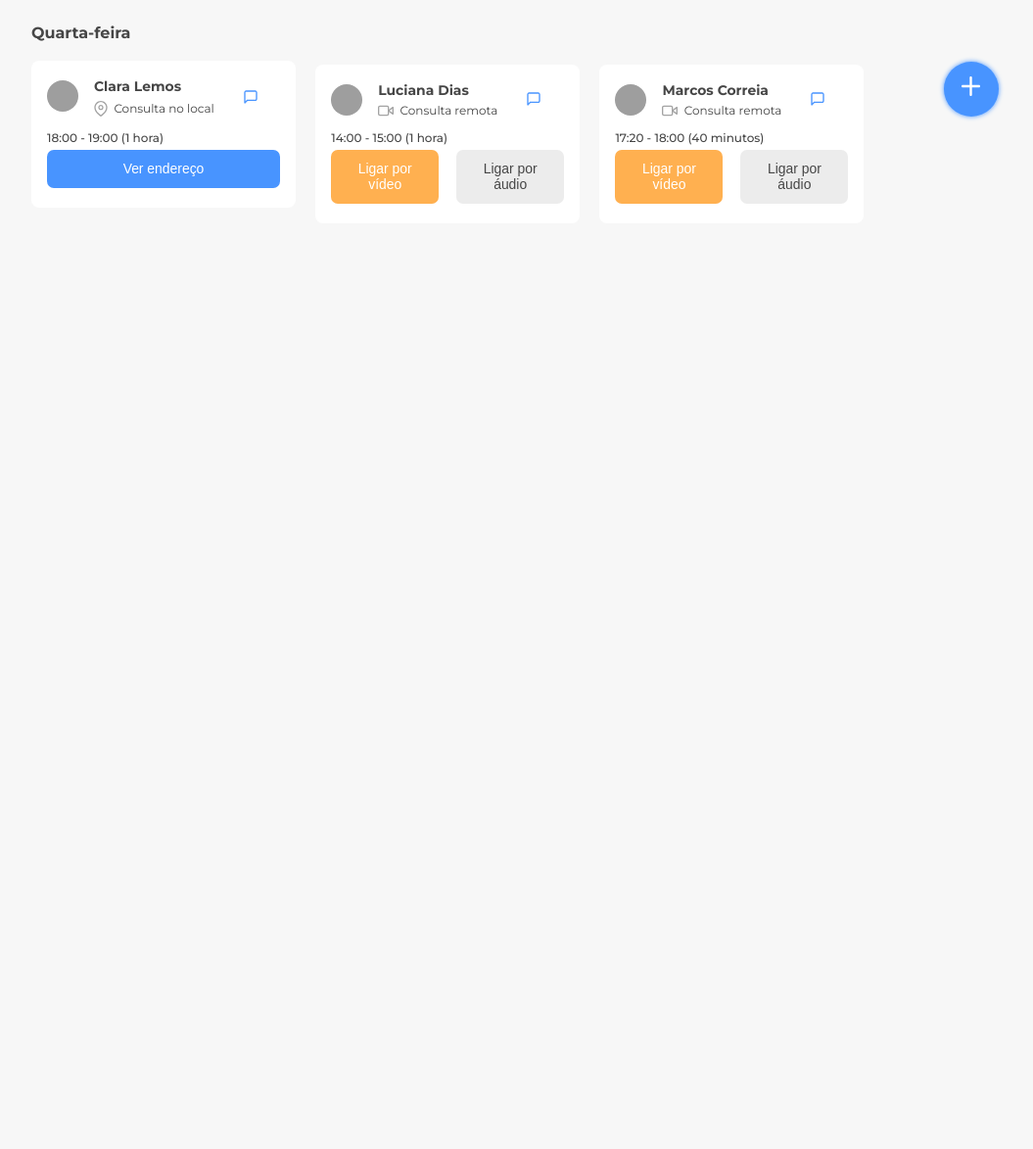
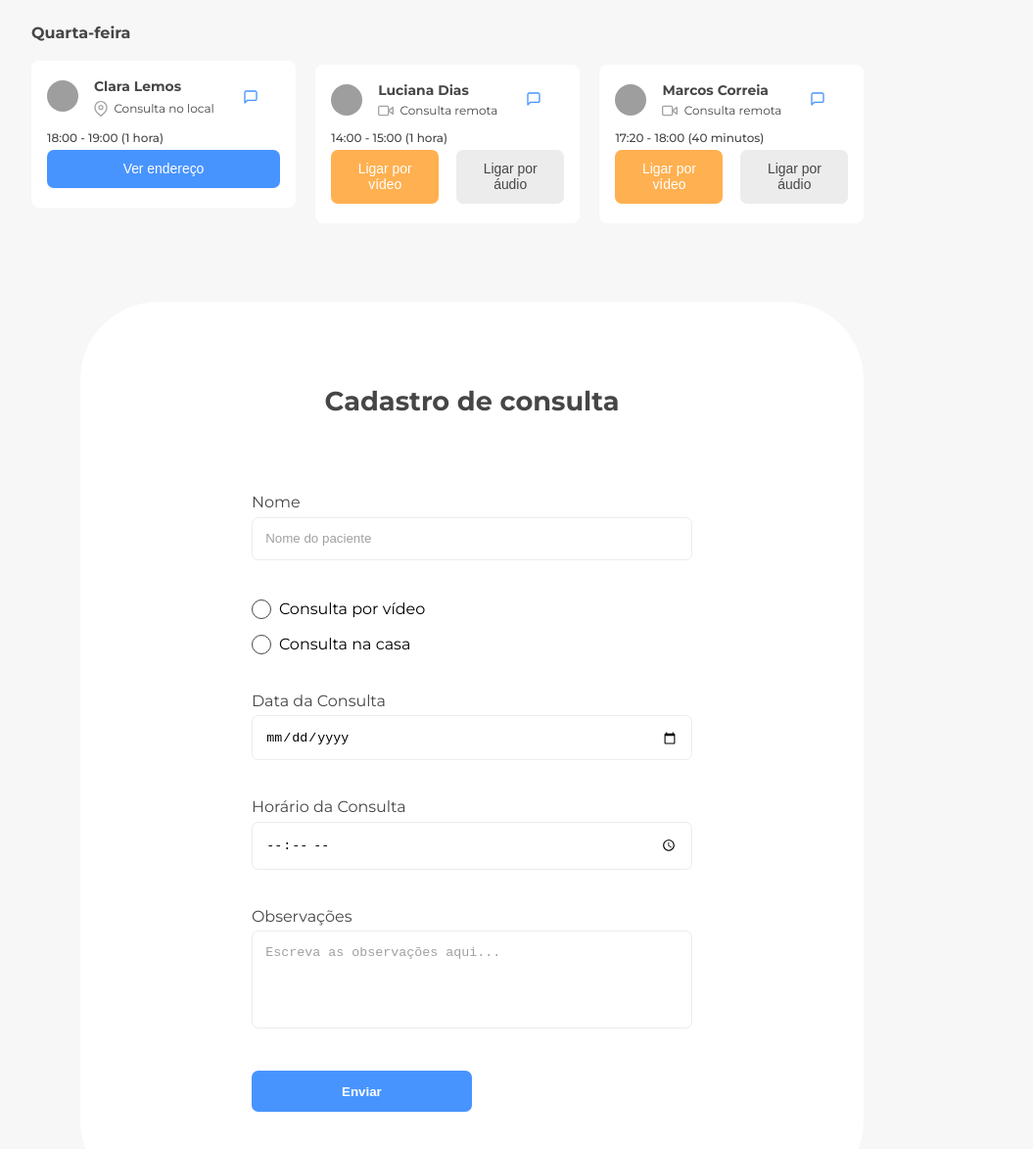
Before and after one commit to josewellingtonn/clinica-medica, a plain HTML site: page index.html in a window 1280 px wide. Shown: the part 601-1774 px from the top of the page at 98% size, without its empty margins (222-1277 px from the left). Before the commit the page ends 901 px from the top, so only its background shows below. Drawn offline with Linux system fonts and the light colour scheme; grey boxes are pictures that could not be loaded.

Commit message:
Formulario de cadastro de consultas adicionado

```diff
--- a/index.html
+++ b/index.html
@@ -209,6 +209,53 @@
                 </div>
             </section>
 
+            <section class="cadastro">
+                <h2 class="cadastro__titulo">Cadastro de consulta</h2>
+                <form class="cadastro__formulario">
+                    <div class="cadastro__formulario__item">
+                        <label class="cadastro__formulario__item__label" for="input_nome_paciente">Nome</label>
+                        <br>
+                        <input class="cadastro__formulario__item__campo" type="text" id="input_nome_paciente" placeholder="Nome do paciente">
+                    </div>
+
+                    <div class="cadastro__formulario__item">
+                        <input class="cadastro__formulario__item__radio" type="radio" name="tipo_consulta" id="input_consulta_video" value="Consulta por video">
+                        <label class="radio-personalizado" for="input_consulta_video">
+                            <div class="radio-btn"></div>
+                            <span class="radio-label">Consulta por vídeo</span>
+                        </label>
+                        <br>
+                        <input class="cadastro__formulario__item__radio" type="radio" name="tipo_consulta" id="input_consulta_casa" value="Consulta na casa">
+                        <label class="radio-personalizado" for="input_consulta_casa">
+                            <div class="radio-btn"></div>
+                            <span class="radio-label">Consulta na casa</span>
+                        </label>
+                    </div>
+
+                    <div class="cadastro__formulario__item">
+                        <label class="cadastro__formulario__item__label" for="input_data_consulta">Data da Consulta</label>
+                        <br>
+                        <input class="cadastro__formulario__item__campo" type="date" id="input_data_consulta" min="2024-01-01">
+                    </div>
+
+                    <div class="cadastro__formulario__item">
+                        <label class="cadastro__formulario__item__label" for="input_hora_consulta">Horário da Consulta</label>
+                        <br>
+                        <input class="cadastro__formulario__item__campo" type="time" id="input_hora_consulta">
+                    </div>
+
+                    <div class="cadastro__formulario__item">
+                        <label class="cadastro__formulario__item__label" for="input_observacao">Observações</label>
+                        <br>
+                        <textarea class="cadastro__formulario__item__campo campo_maior" id="input_observacao" placeholder="Escreva as observações aqui..."></textarea>
+                    </div>
+
+                    <div class="cadastro__formulario__item">
+                        <input class="cadastro__formulario__item__botao" type="submit" value="Enviar">
+                    </div>
+                </form>
+            </section>
+
             <div class="botao-flutuante__container">
                 <input class="botao-flutuante__input" type="checkbox" id="botao-flutuante">
                 <label for="botao-flutuante">
--- a/styles/main.css
+++ b/styles/main.css
@@ -3,7 +3,9 @@
     --cor-fundo-secundaria: #e5e5e54d;
     --cor-texto-principal: #464646;
     --cor-texto-secundaria: #FFFFFF;
+    --cor-texto-placeholder: #a0a0a0;
     --cor-destaque-principal: #4894FF;
+    --cor-hover-principal: #4373DC;
     --cor-destaque-secundaria: #FFB050;
     --cor-destaque-terciaria: #ECECEC;
 }
@@ -104,6 +106,7 @@ body {
 .consultas__consulta__paciente__infos__chat {
     background: transparent;
     border: 0;
+    cursor: pointer;
 }
 
 .consultas__consulta__horario {
@@ -127,6 +130,7 @@ body {
     color: var(--cor-fundo-principal);
     padding: 0.81em 1em;
     background-color: var(--cor-destaque-secundaria);
+    cursor: pointer;
 }
 
 .consultas__consulta__botao-secundario {
@@ -235,6 +239,10 @@ body {
     color: var(--cor-destaque-principal);
 }
 
+.cadastro {
+    display: none;
+}
+
 @media screen and (min-width: 768px) {
 
     .consultas__consulta {
@@ -272,6 +280,104 @@ body {
         width: 30%;
     }
 
+    .cadastro {
+        display: block;
+        background-color: var(--cor-fundo-principal);
+        max-width: 800px;
+        margin: 5em auto;
+        border-radius: 80px;
+        padding: 5.56em;
+    }
+
+    .cadastro__titulo {
+        text-align: center;
+        margin-bottom: 3em;
+        font-size: 1.70em;
+        font-weight: 700;
+        color: var(--cor-texto-principal);
+    }
+
+    .cadastro__formulario {
+        display: flex;
+        flex-direction: column;
+        align-items: center;
+        gap: 2.5em;
+    }
+
+    .cadastro__formulario__item {
+        width: 100%;
+        max-width: 500px;
+        padding: 0 4%;
+    }
+
+    .cadastro__formulario__item__label {
+        color: var(--cor-texto-principal);
+    }
+
+    .cadastro__formulario__item__campo {
+        width: 100%;
+        background-color: var(--cor-fundo-principal);
+        border: 1px solid var(--cor-destaque-terciaria);
+        border-radius: 0.5em;
+        margin-top: 0.5em;
+        padding: 1em;
+        outline: none;
+    }
+
+    .cadastro__formulario__item__radio {
+        display: none;
+    }
+
+    .radio-personalizado {
+        display: flex;
+        align-items: center;
+        gap: 0.5em;
+    }
+
+    .radio-btn {
+        width: 20px;
+        height: 20px;
+        border: 1px solid var(--cor-texto-principal);
+        border-radius: 100%;
+    }
+
+    .cadastro__formulario__item__radio:checked + .radio-personalizado > .radio-btn {
+        background: radial-gradient(circle, var(--cor-destaque-principal) 45%, transparent 50%);
+        border: 1px solid var(--cor-destaque-principal);
+    }
+
+    .cadastro__formulario__item__campo::placeholder {
+        color: var(--cor-texto-placeholder);
+    }
+
+    .cadastro__formulario__item__campo:focus {
+        border: 2px solid var(--cor-destaque-principal);
+    }
+
+    .campo_maior {
+        height: 100px;
+        resize: none;
+    }
+
+    .cadastro__formulario__item__botao {
+        width: 50%;
+        padding: 1em;
+        border: 0;
+        background-color: var(--cor-destaque-principal);
+        border-radius: 0.5em;
+        color: var(--cor-fundo-principal);
+        font-weight: 700;
+        cursor: pointer;
+    }
+
+    .cadastro__formulario__item__botao:hover {
+        background-color: var(--cor-hover-principal);
+    }
+
+    .botao-flutuante__container {
+        display: none;
+    }
+
     .rodape {
         top: 0;
         left: 0;
```
